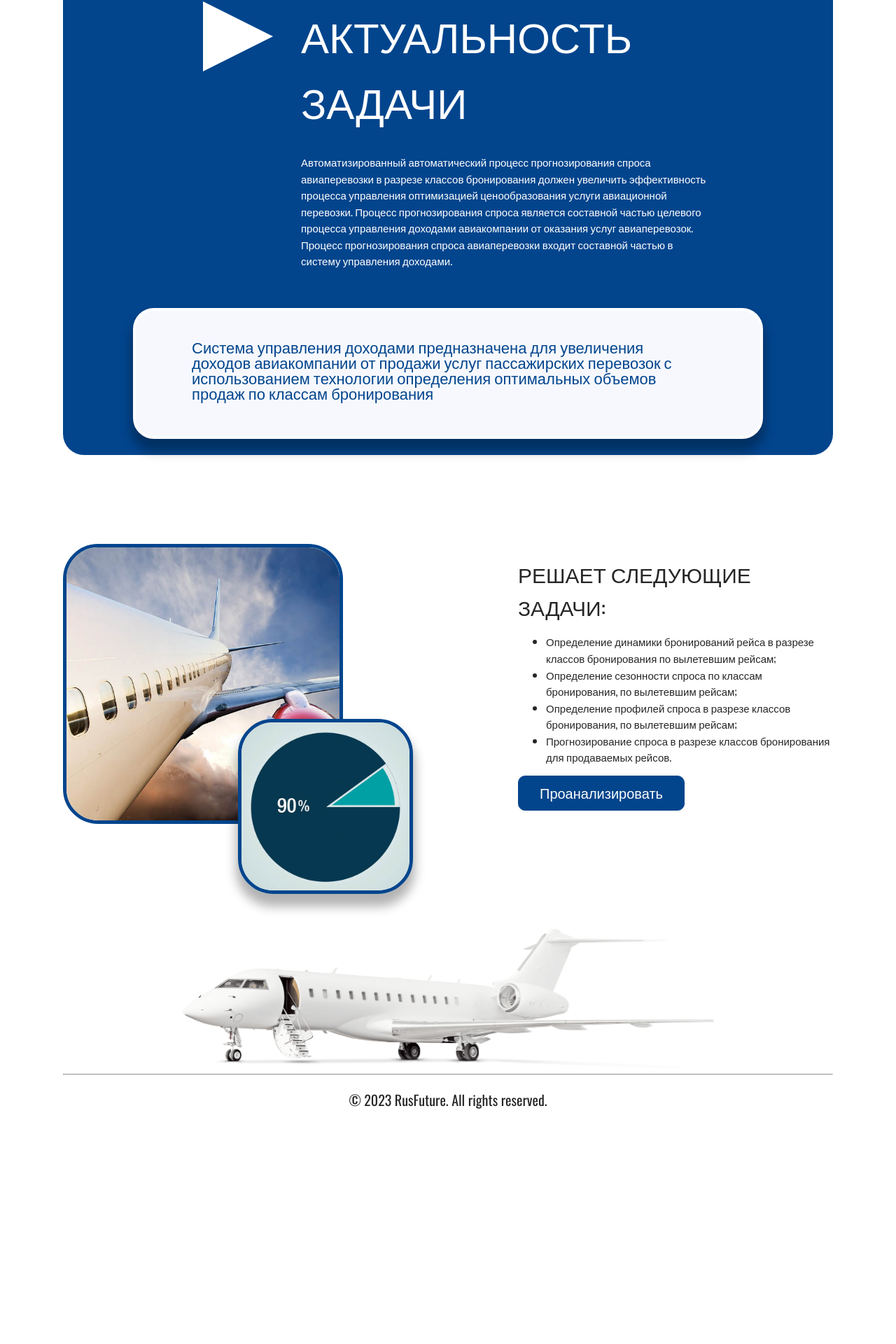
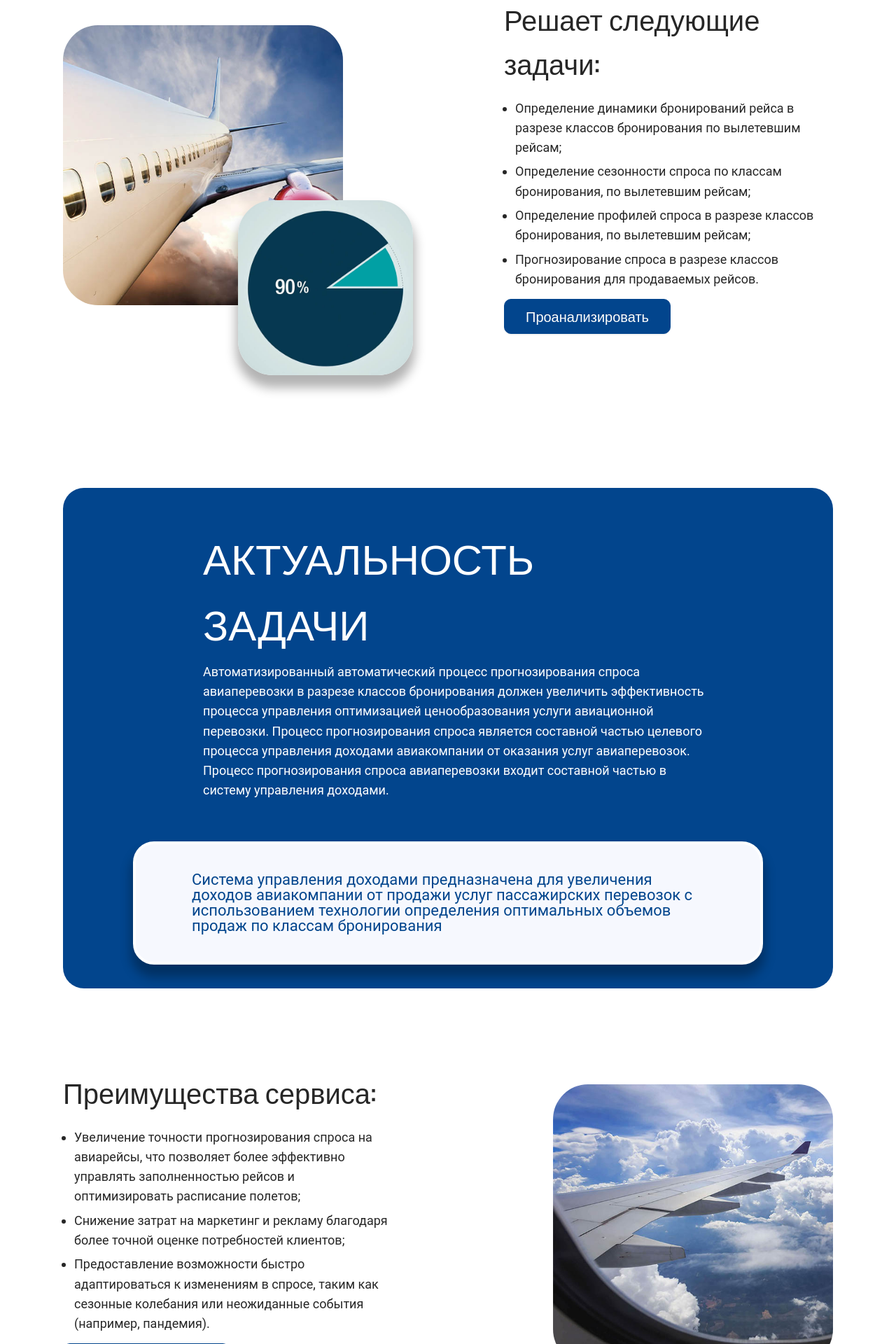
Before and after one commit to Snikin013/lct_frontend, a Vue app: page / in a window 1280 px wide. Shown: the part 823-2743 px from the top of the page at 70% size. Before the commit the page ends 2410 px from the top, so only its background shows below. Built offline with nearby package versions, Linux system fonts and the light colour scheme; what vue3-apexcharts would draw is missing.

Commit message:
fix design

```diff
--- a/src/App.vue
+++ b/src/App.vue
@@ -28,4 +28,10 @@ export default {
   max-width: 1100px;
   margin: 0 auto;
 }
+p {
+  font-family: "Roboto", sans-serif;
+}
+li {
+  font-family: "Roboto", sans-serif;
+}
 </style>
--- a/src/components/analytics-page/lct-analytics-page.vue
+++ b/src/components/analytics-page/lct-analytics-page.vue
@@ -151,6 +151,7 @@ p {
 
 .lct-analytics-page-info {
   display: flex;
+
   .btn {
     border-radius: 10px;
     background-color: #02458d;
@@ -182,9 +183,11 @@ p {
     padding: 0;
     margin-left: 30px;
     font-size: 1rem;
+    font-size: 20px;
 
     li {
       padding: 10px;
+      font-size: 16px;
     }
 
     li:nth-child(odd) {
--- a/src/components/layouts/lct-footer.vue
+++ b/src/components/layouts/lct-footer.vue
@@ -14,7 +14,7 @@ export default {
 
 <style lang="scss">
 .footer {
-  font-size: 20px;
+  font-size: 12px;
   bottom: 20px;
   margin: 20px;
 }
--- a/src/components/layouts/lct-header.vue
+++ b/src/components/layouts/lct-header.vue
@@ -5,15 +5,7 @@
         <router-link :to="{ name: 'mainPage' }" class="lct-header__logo">
           <img src="../../assets/logo.jpg" alt="" />
         </router-link>
-
-        <router-link :to="{ name: 'mainPage' }">
-          <a-button type="primary" class="btn lct-header__logo"
-            >RusFuture</a-button
-          >
-        </router-link>
-        <h2>- ПРОАНАЛИЗИРУЙ СВОЙ ПУТЬ!</h2>
       </div>
-
       <div class="lct-right">
         <router-link :to="{ name: 'mainPage' }" class="lct-header__info">
           <a-button type="primary" class="btn btn-revert">Главная</a-button>
--- a/src/components/lct-main-wrapper.vue
+++ b/src/components/lct-main-wrapper.vue
@@ -5,7 +5,6 @@
     <keep-alive>
       <router-view></router-view>
     </keep-alive>
-    <hr />
     <lctFooter />
   </div>
 </template>
--- a/src/components/main-page/lct-main-page.vue
+++ b/src/components/main-page/lct-main-page.vue
@@ -1,11 +1,13 @@
 <template>
   <div class="lct-main-page">
+    <h1>ПРОАНАЛИЗИРУЙ СВОЙ ПУТЬ!</h1>
+
     <section class="lct-main-page__predict">
       <div class="lct-main-page__predict-info">
-        <h1>
+        <h3>
           РЕКОМЕНДАТЕЛЬНЫЙ СЕРВИС ДИНАМИЧЕСКОГО ПРОГНОЗИРОВАНИЯ СПРОСА НА
           АВИАРЕЙСЫ
-        </h1>
+        </h3>
         <p>
           Сервис для прогнозирования спроса на авиарейсы, учитывающий динамику
           бронирования, сезонность и внешние факторы. Система управления
@@ -13,11 +15,6 @@
           услуг пассажирских перевозок с использованием технологии определения
           оптимальных объемов продаж по классам бронирования
         </p>
-        <router-link :to="{ name: 'analyticsPage' }">
-          <a-button type="primary" class="btn btn-analytic"
-            >Проанализировать</a-button
-          >
-        </router-link>
       </div>
       <div class="lct-main-page__predict-photos">
         <div class="outer">
@@ -34,35 +31,7 @@
         </div>
       </div>
     </section>
-
-    <section class="lct-info">
-      <div class="service-info">
-        <div id="triangle-right"></div>
-        <div>
-          <h2 class="service-info-header">АКТУАЛЬНОСТЬ ЗАДАЧИ</h2>
-          <p>
-            Автоматизированный автоматический процесс прогнозирования спроса
-            авиаперевозки в разрезе классов бронирования должен увеличить
-            эффективность процесса управления оптимизацией ценообразования
-            услуги авиационной перевозки. Процесс прогнозирования спроса
-            является составной частью целевого процесса управления доходами
-            авиакомпании от оказания услуг авиаперевозок. Процесс
-            прогнозирования спроса авиаперевозки входит составной частью в
-            систему управления доходами.
-          </p>
-        </div>
-      </div>
-      <div class="service-analytics inner-bs">
-        <h2 class="service-analytics-header">
-          Система управления доходами предназначена для увеличения доходов
-          авиакомпании от продажи услуг пассажирских перевозок с использованием
-          технологии определения оптимальных объемов продаж по классам
-          бронирования
-        </h2>
-      </div>
-    </section>
-
-    <section class="lct-main-page__predict lct-last">
+    <section class="lct-main-page__predict">
       <div
         class="lct-main-page__predict-photos lct-main-page__predict-photos-last"
       >
@@ -80,7 +49,7 @@
         </div>
       </div>
       <div class="lct-main-page__predict-info">
-        <h1>РЕШАЕТ СЛЕДУЮЩИЕ ЗАДАЧИ:</h1>
+        <h1>Решает следующие задачи:</h1>
         <ul>
           <li>
             Определение динамики бронирований рейса в разрезе классов
@@ -106,6 +75,67 @@
         </router-link>
       </div>
     </section>
+    <section class="lct-info">
+      <div class="service-info">
+        <div>
+          <h1 class="service-info-header">АКТУАЛЬНОСТЬ ЗАДАЧИ</h1>
+          <p>
+            Автоматизированный автоматический процесс прогнозирования спроса
+            авиаперевозки в разрезе классов бронирования должен увеличить
+            эффективность процесса управления оптимизацией ценообразования
+            услуги авиационной перевозки. Процесс прогнозирования спроса
+            является составной частью целевого процесса управления доходами
+            авиакомпании от оказания услуг авиаперевозок. Процесс
+            прогнозирования спроса авиаперевозки входит составной частью в
+            систему управления доходами.
+          </p>
+        </div>
+      </div>
+      <div class="service-analytics inner-bs">
+        <p class="service-analytics-header">
+          Система управления доходами предназначена для увеличения доходов
+          авиакомпании от продажи услуг пассажирских перевозок с использованием
+          технологии определения оптимальных объемов продаж по классам
+          бронирования
+        </p>
+      </div>
+    </section>
+    <section class="lct-main-page__predict lct-last-section">
+      <div class="lct-main-page__predict-info">
+        <h1>Преимущества сервиса:</h1>
+        <ul>
+          <li>
+            Увеличение точности прогнозирования спроса на авиарейсы, что
+            позволяет более эффективно управлять заполненностью рейсов и
+            оптимизировать расписание полетов;
+          </li>
+          <li>
+            Снижение затрат на маркетинг и рекламу благодаря более точной оценке
+            потребностей клиентов;
+          </li>
+          <li>
+            Предоставление возможности быстро адаптироваться к изменениям в
+            спросе, таким как сезонные колебания или неожиданные события
+            (например, пандемия).
+          </li>
+        </ul>
+        <router-link :to="{ name: 'analyticsPage' }">
+          <a-button type="primary" class="btn btn-analytic"
+            >Проанализировать</a-button
+          >
+        </router-link>
+      </div>
+      <div class="lct-main-page__predict-photos">
+        <div class="outer">
+          <img
+            src="../../assets/main-page/windowPlane.jpg"
+            alt="Купить билет на самолет"
+            class="img"
+          />
+        </div>
+      </div>
+    </section>
+
     <img
       class="finish-img"
       src="../../assets/main-page/plane-large.svg"
@@ -144,7 +174,6 @@ section {
   .img {
     width: 400px;
     border-radius: 50px;
-    border: 5px solid #02458d;
   }
 
   .inner {
@@ -176,15 +205,6 @@ section {
       color: white;
       font-size: 60px;
     }
-
-    #triangle-right {
-      width: 0;
-      height: 0;
-      margin-right: 40px;
-      border-top: 50px solid transparent;
-      border-left: 100px solid white;
-      border-bottom: 50px solid transparent;
-    }
   }
 
   .service-analytics {
@@ -199,20 +219,37 @@ section {
       text-align: left;
       color: #02458d;
       line-height: 1;
+      margin: 0;
     }
   }
 }
 
 h1 {
+  font-size: 40px;
+  margin-bottom: 10px;
+  text-align: left;
+}
+
+h2 {
   font-size: 30px;
 }
 
-p {
-  font-size: 15px;
+h3 {
+  font-size: 24px;
 }
 
+p {
+  font-size: 18px;
+  margin-bottom: 6px 0;
+}
+
+ul {
+  margin-top: 20px;
+  padding-left: 16px;
+}
 li {
-  font-size: 15px;
+  font-size: 18px;
+  margin: 6px 0;
 }
 
 section:first-child {
@@ -223,8 +260,14 @@ section.lct-info {
   margin-bottom: 30px;
 }
 
+section.lct-main-page__predict {
+  margin-top: 30px;
+}
+
 section.lct-last {
   margin-bottom: 150px;
+  margin-top: 100px;
+
   h2 {
     font-size: 30px;
   }
@@ -233,10 +276,15 @@ section.lct-last {
 .lct-main-page {
   &__predict {
     &-info {
-      max-width: 450px;
+      max-width: 470px;
       text-align: left;
     }
   }
+}
+
+section.lct-last-section {
+  margin-top: 100px;
+  margin-bottom: 100px;
 }
 
 .btn {
@@ -259,6 +307,7 @@ section.lct-last {
   padding: 24px 30px;
   font-size: 20px;
 }
+
 @media (max-width: 1000px) {
   section {
     display: flex;
@@ -303,5 +352,9 @@ section.lct-last {
   section.lct-last {
     margin-bottom: 40px;
   }
+
+  .btn {
+    margin-bottom: 20px;
+  }
 }
 </style>
```
Also changed, not shown: src/assets/main-page/svechi.jpg (added), src/assets/main-page/windowPlane.jpg (added).
